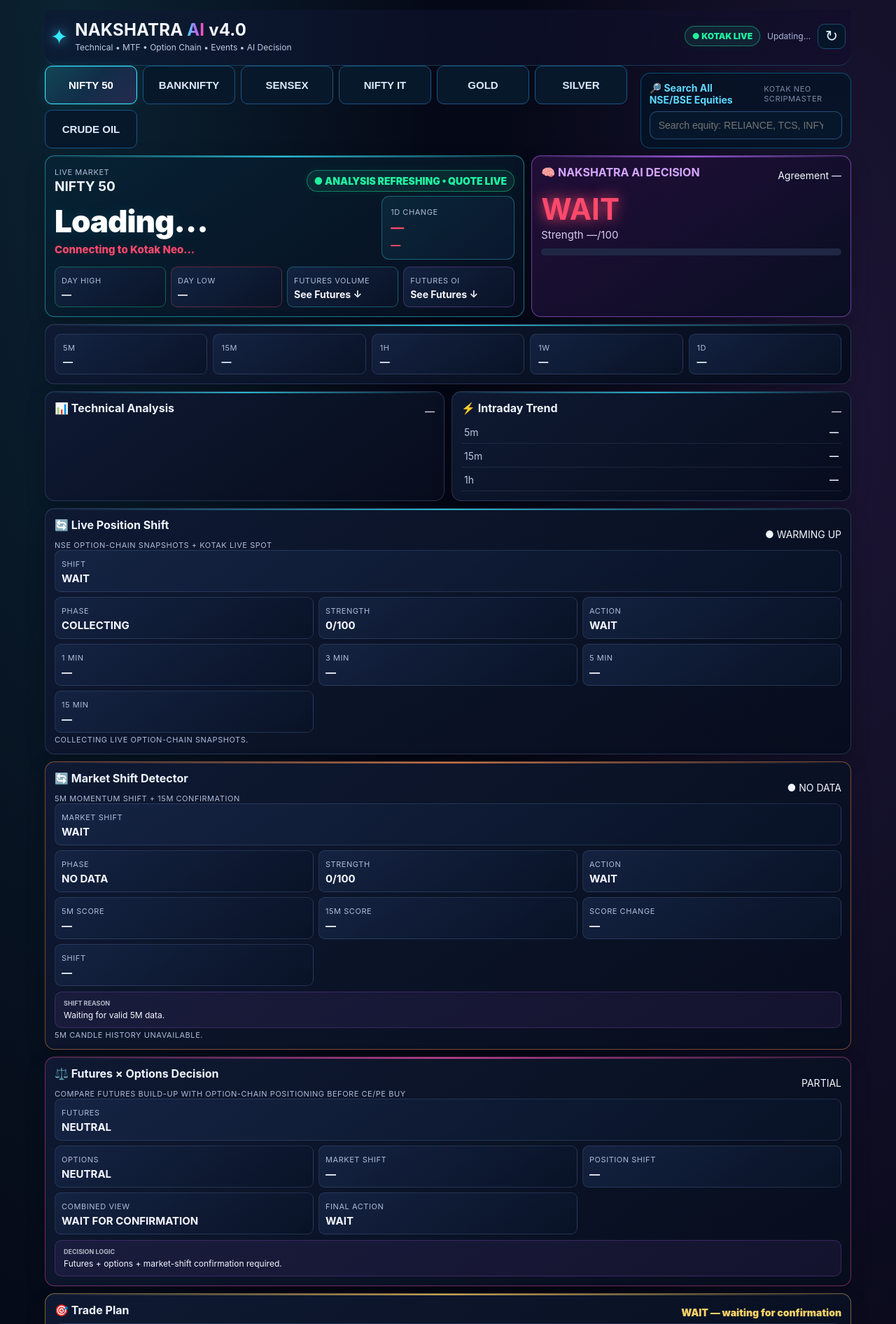
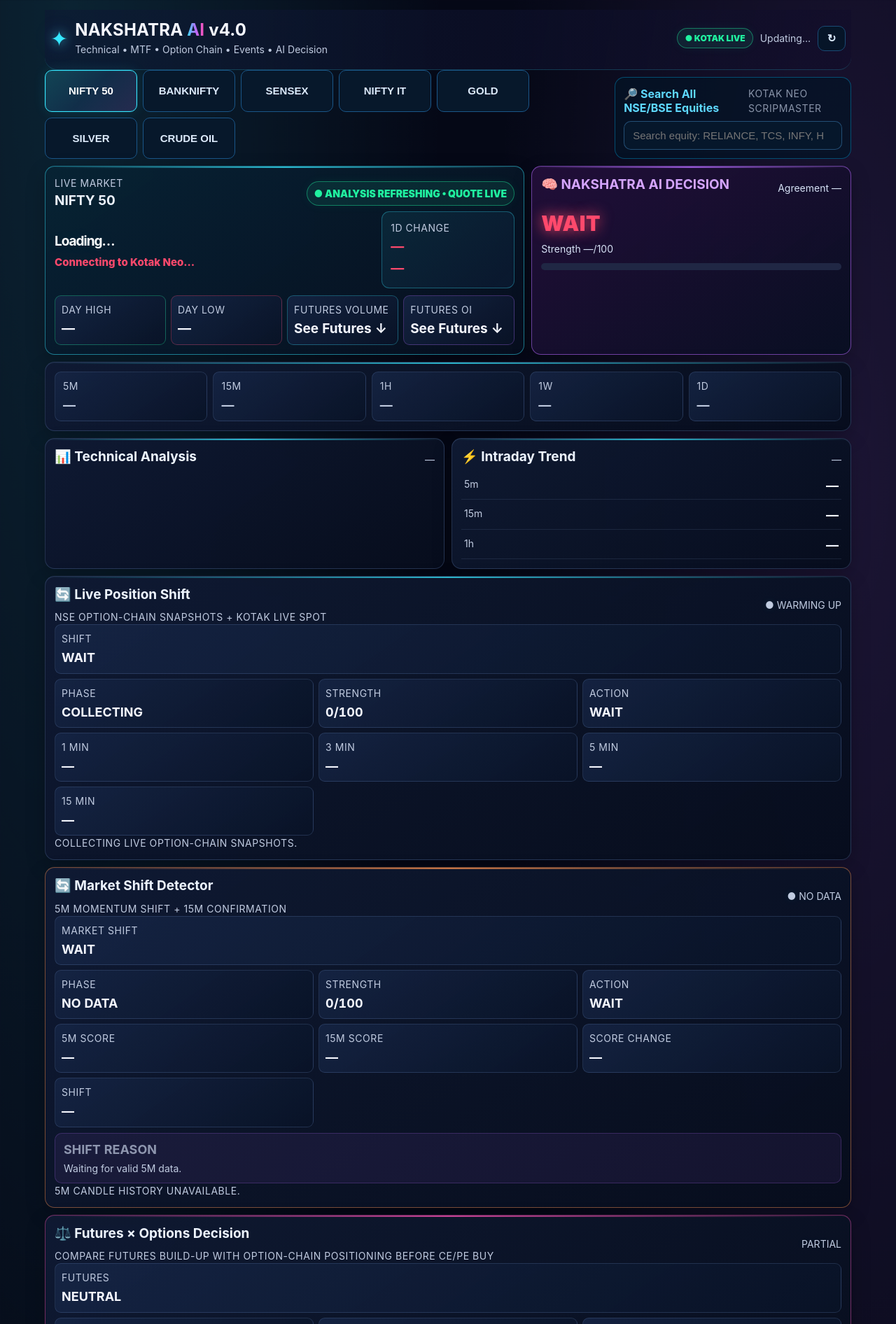
Before and after one commit to ansh9999999/NAKSHATRA-AI-v3.5, a FastAPI app: page / in a window 1280 px wide. Shown: the top 1892 px of the page at 70% size. Run offline with FastAPI, Linux system fonts and the light colour scheme; data that the repository does not hold is empty.

Commit message:
Add files via upload

```diff
--- a/static/colorful-theme.css
+++ b/static/colorful-theme.css
@@ -118,3 +118,79 @@ html,body{
   .topbar h1{font-size:21px}
   .card{border-radius:13px}
 }
+
+
+/* V2: stronger, consistent market-state colors and larger readable typography */
+:root{
+  --bullish:#18f0a0;
+  --bearish:#ff405f;
+  --sideways:#ff9f1c;
+  --muted-readable:#c0cbe0;
+}
+body{font-size:16px!important;color:#f5f7ff}
+.container{font-size:16px}
+.card, .card p, .card small, .card label, .card .muted,
+.subline, #updateStatus, .section-head small, .eyebrow,
+.market-row small, .price-line small, .tf-strip small,
+.plan-grid small, .metrics span, .analysis-rows span,
+.factor-list span, .trend-list span, .gamma-trigger,
+#shiftNote, #marketShiftNote, #optionNote, #futureNote,
+#participantReason, .equity-search-head small, .equity-result small,
+footer, .muted{
+  color:var(--muted-readable)!important;
+  font-size:14px!important;
+  line-height:1.5;
+}
+.card h2{font-size:19px!important;line-height:1.35}
+.card h3{font-size:16px!important}
+.card b,.card strong,.metrics b,.plan-grid b,.trend-list b,
+.tf-strip b,.market-row b,.day-change b,.option-overview b,
+.participant-grid b,.future-grid b,.fo-compare b,.gamma-main b{
+  font-size:18px;
+  line-height:1.4;
+  font-variant-numeric:tabular-nums;
+}
+.price{font-size:clamp(28px,3.5vw,38px)!important;font-weight:800}
+#decision{font-size:30px!important;font-weight:900;letter-spacing:.4px}
+#confidence,#agreementMini{font-size:14px!important;color:#d7e1f5!important}
+#price,#dayChange,#dayChangePct,#dayHigh,#dayLow,#dayVolume,#openInterest,
+#pcrOi,#pcrVol,#ceVolume,#peVolume,#atm,#maxPain,#support,#resistance,
+#futurePrice,#futureOi,#futureVolume,#fiiNet,#diiNet,#indiaVix{
+  font-size:19px!important;font-weight:750;
+}
+input,select,button{font-size:15px!important}
+button{font-weight:700}
+table{font-size:14px!important}
+th{font-size:13px!important;color:#c0cbe0!important}
+td{font-size:14px!important;color:#f0f4ff}
+.card .bull,.bull,[data-market-state="bullish"]{
+  color:var(--bullish)!important;
+}
+.card .bear,.bear,[data-market-state="bearish"]{
+  color:var(--bearish)!important;
+}
+.card .sideways,.sideways,[data-market-state="sideways"]{
+  color:var(--sideways)!important;
+}
+.card .wait,.wait,[data-market-state="wait"]{
+  color:#ffd166!important;
+}
+/* Distinct semantic borders/glows make each market state visible at a glance */
+.bull{ text-shadow:0 0 12px rgba(24,240,160,.12) }
+.bear{ text-shadow:0 0 12px rgba(255,64,95,.12) }
+.sideways{ text-shadow:0 0 12px rgba(255,159,28,.14) }
+.decision-card:has(#decision.bull){border-color:rgba(24,240,160,.72);box-shadow:0 0 22px rgba(24,240,160,.08)}
+.decision-card:has(#decision.bear){border-color:rgba(255,64,95,.72);box-shadow:0 0 22px rgba(255,64,95,.08)}
+.decision-card:has(#decision.sideways){border-color:rgba(255,159,28,.72);box-shadow:0 0 22px rgba(255,159,28,.08)}
+@media(max-width:700px){
+ .card, .card p, .card small, .card label, .card .muted,
+ .subline, #updateStatus, .section-head small, .eyebrow,
+ .market-row small, .price-line small, .tf-strip small,
+ .plan-grid small, .metrics span, .analysis-rows span,
+ .factor-list span, .trend-list span, .gamma-trigger,
+ #shiftNote, #marketShiftNote, #optionNote, #futureNote,
+ #participantReason, footer, .muted{font-size:13px!important}
+ .card b,.card strong,.metrics b,.plan-grid b,.trend-list b,
+ .tf-strip b,.market-row b,.day-change b{font-size:16px}
+ #decision{font-size:26px!important}
+}
```
